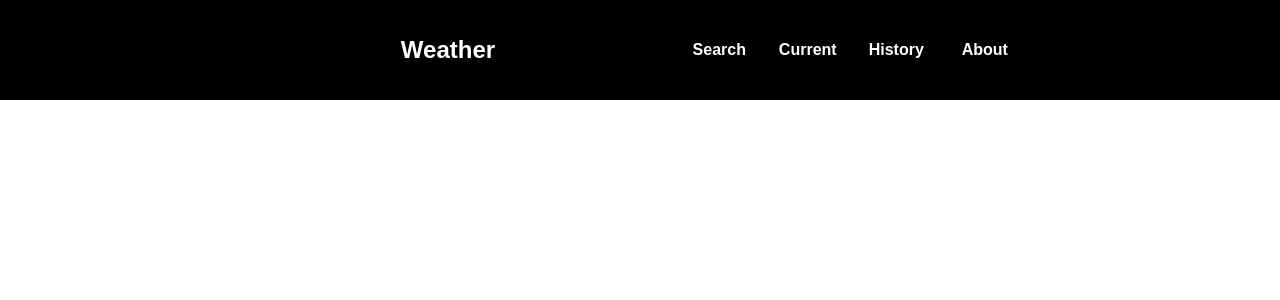
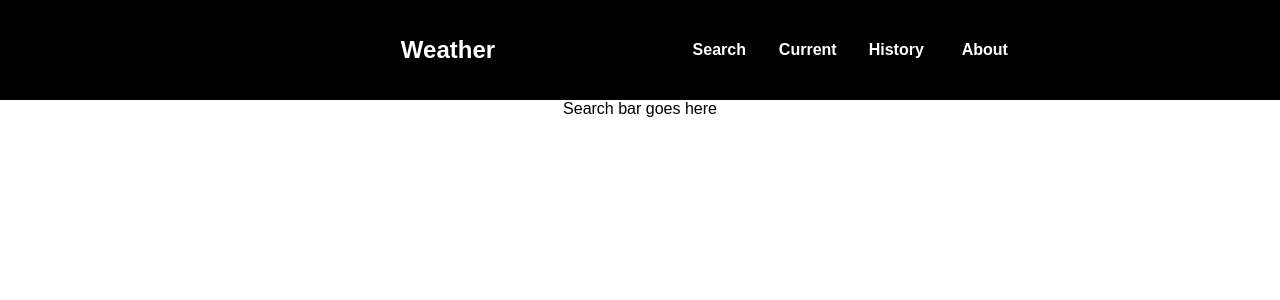
Before and after one commit to JSimoni42/CuralateWeatherApp, a React (Create React App) app: page / in a window 1280 px wide. Shown: the top 300 px of the page. Built offline with nearby package versions, Linux system fonts and the light colour scheme.

Commit message:
Created content and search page components

```diff
--- a/src/App.js
+++ b/src/App.js
@@ -1,6 +1,7 @@
 import React, { Component } from 'react';
 import logo from './logo.svg';
 import Navbar from './components/Navbar';
+import Content from './components/Content';
 import './App.css';
 
 class App extends Component {
@@ -8,7 +9,7 @@ class App extends Component {
     return (
       <div className="App">
         <Navbar />
-
+        <Content page="search" />
       </div>
     );
   }
--- /dev/null
+++ b/src/components/Content.js
@@ -0,0 +1,18 @@
+import React, { Component } from 'react';
+import Search from './Search';
+
+class Content extends Component {
+
+  render(){
+    const pageFinder = {
+      'search': <Search />
+    }
+    return(
+      <div>
+        {pageFinder[this.props.page]}
+      </div>
+    );
+  }
+}
+
+export default Content;
--- /dev/null
+++ b/src/components/Search.js
@@ -0,0 +1,11 @@
+import React, { Component } from 'react';
+
+class Search extends Component {
+  render(){
+    return(
+      <div> Search bar goes here </div>
+    );
+  }
+}
+
+export default Search;
```
